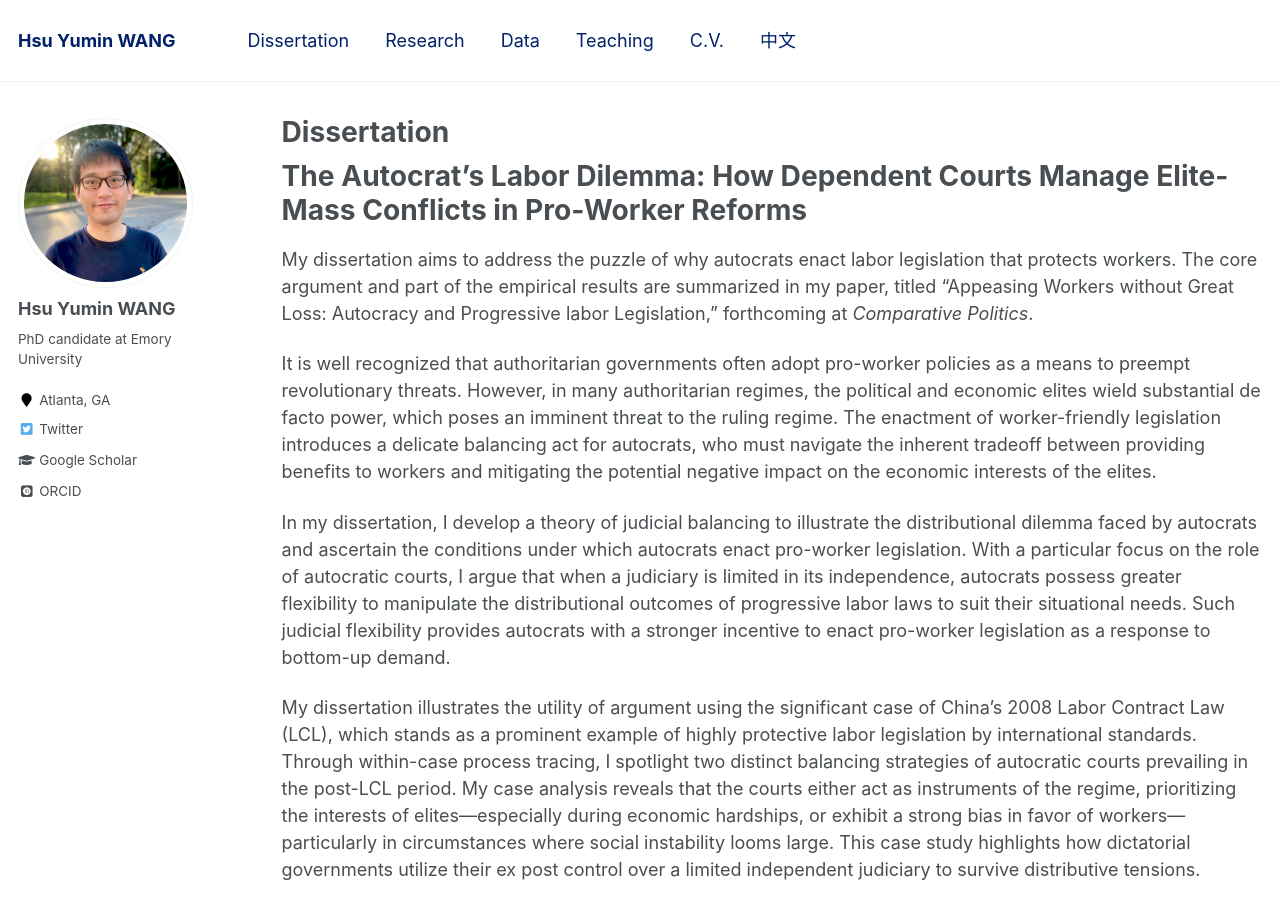
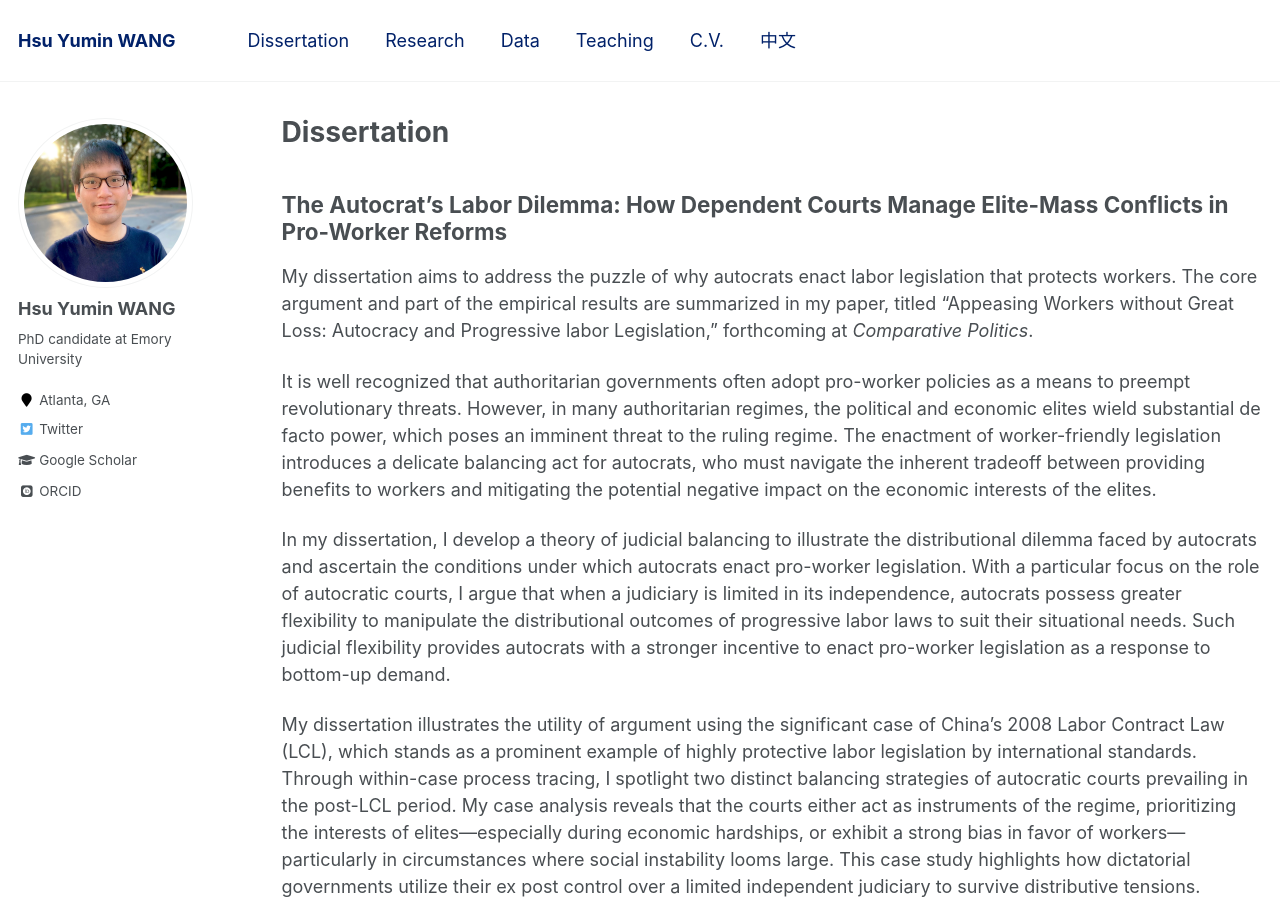
Before and after one commit to hsuyumin/hsuyumin.github.io, a Jekyll site: the page built from _pages/dissertation.md, in a window 1280 px wide and 900 px high. Built offline with Jekyll 4.4.1, drawn with Linux system fonts in a browser that asks for light colours; some web fonts are replaced.

```diff
--- a/_pages/dissertation.md
+++ b/_pages/dissertation.md
@@ -8,7 +8,7 @@ redirect_from:
 ---
 
 
-# The Autocrat’s Labor Dilemma: How Dependent Courts Manage Elite-Mass Conflicts in Pro-Worker Reforms
+## The Autocrat’s Labor Dilemma: How Dependent Courts Manage Elite-Mass Conflicts in Pro-Worker Reforms
 
 My dissertation aims to address the puzzle of why autocrats enact labor legislation that protects workers. The core argument and part of the empirical results are summarized in my paper, titled "Appeasing Workers without Great Loss: Autocracy and Progressive labor Legislation," forthcoming at _Comparative Politics_.
 
```
